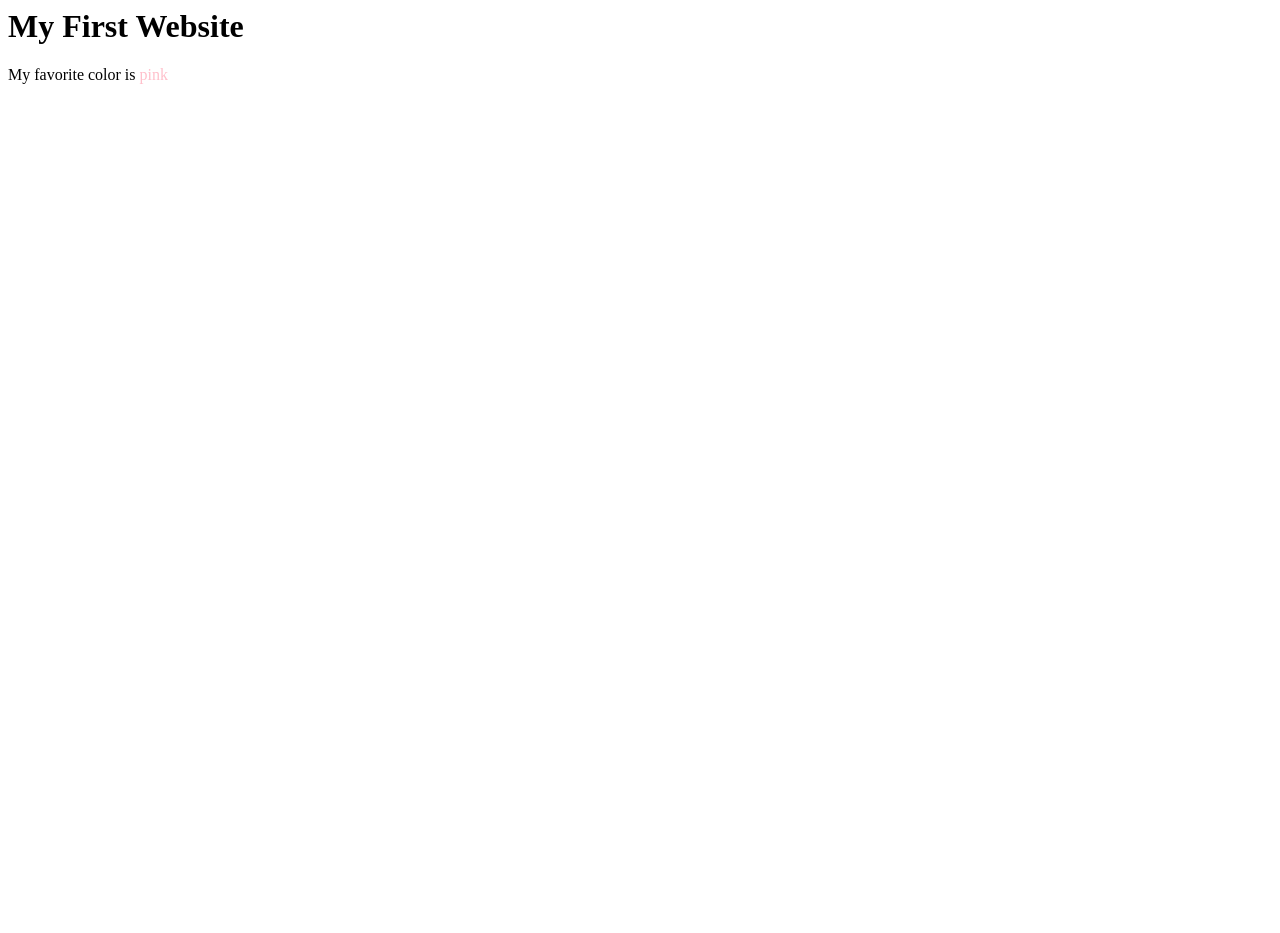
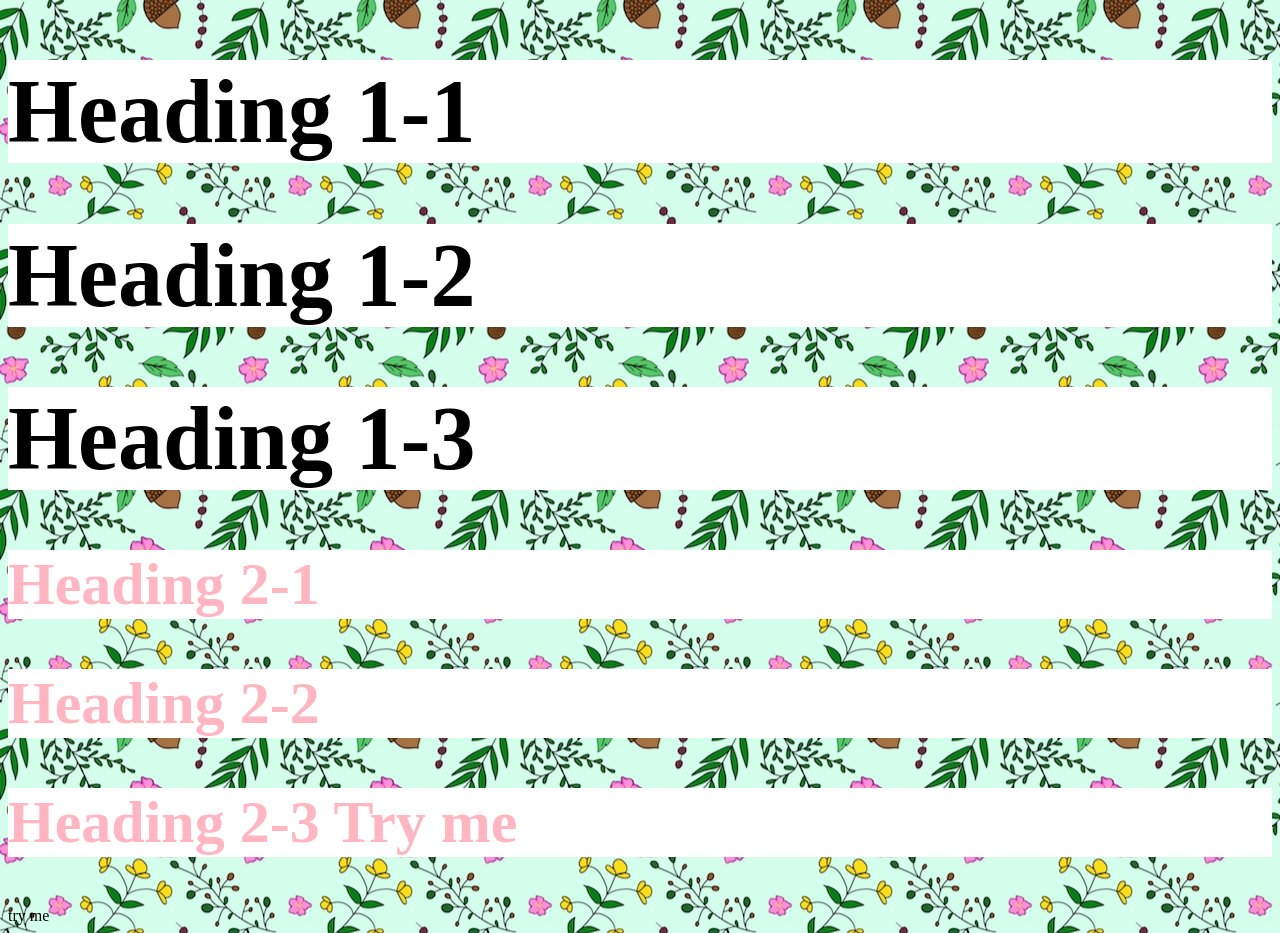
Before and after one commit to imasecretunicorn/Plant-Archive, a plain HTML site: page test.html in a window 1280 px wide. Before the commit the page ends 800 px from the top, so only its background shows below. Drawn offline with Linux system fonts and the light colour scheme; files whose address does not match are found by name.

Commit message:
Stylish Testing

```diff
--- /dev/null
+++ b/css/test.css
@@ -0,0 +1,16 @@
+body{
+	background: url(/Users/laurenharris/Desktop/Plant-Archive/test.JPG) repeat scroll center center;
+}
+
+h1{
+		color: black;
+		font-size: 90px;
+		text-decoration: bold;
+		background-color: white;
+
+	}
+	h2{
+		font-size: 60px;
+		color: lightpink;
+		background-color: white;
+	}
--- a/test.html
+++ b/test.html
@@ -1,2 +1,20 @@
-<h1>My First Website</h1>
-<p>My favorite color is <span style="color:pink"> pink<span></span></p>
+<!DOCTYPE html>
+<html>
+<head>
+	<title>Stylish</title>
+	<link rel="stylesheet" type="text/css" href="css/test.css">
+
+</style>
+</head>
+<body>
+<h1>Heading 1-1</h1>
+<h1>Heading 1-2</h1>
+<h1 class="small">Heading 1-3</h1>
+<h2>Heading 2-1</h2>
+<h2 class="small">Heading 2-2</h2>
+<h2>Heading 2-3 <span>Try me</span></h2>
+
+<span>try me</span>
+
+</body>
+</html>
```
Also changed, not shown: test.JPG (added), 1 other file.
